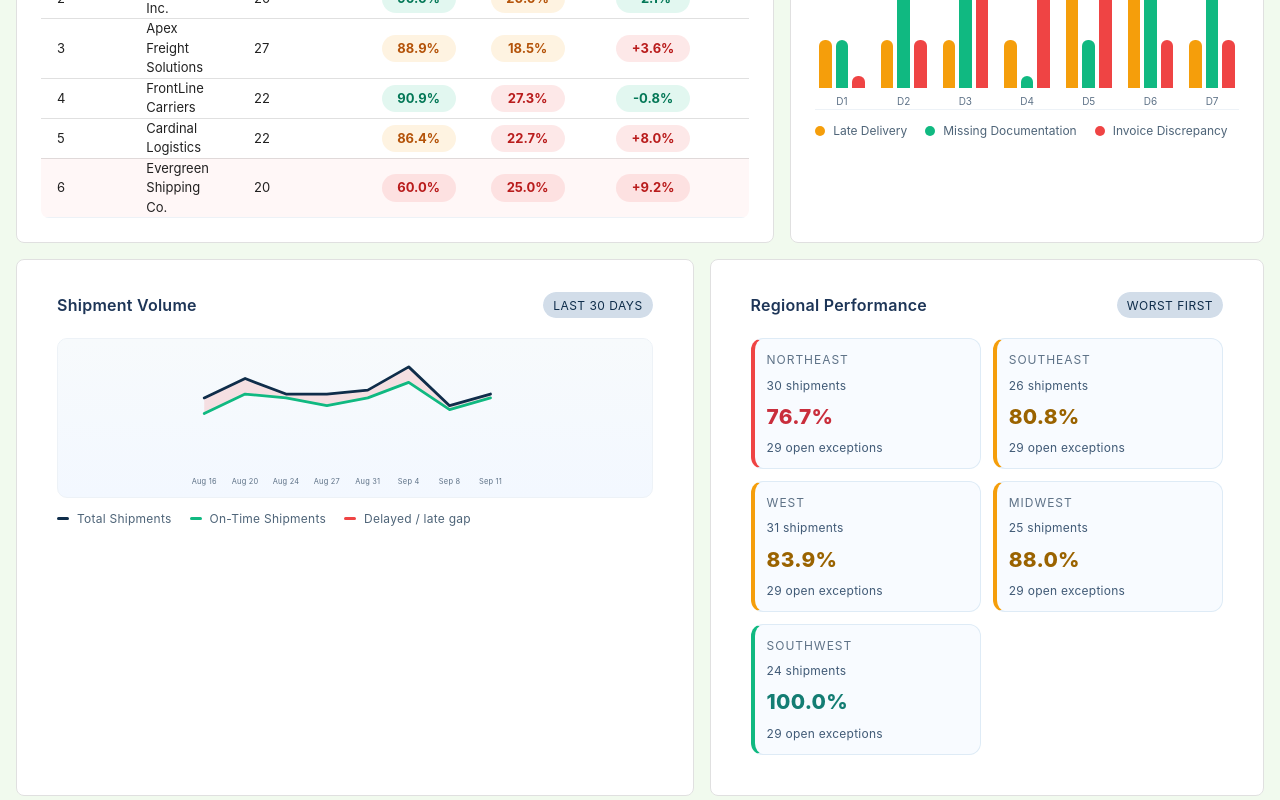
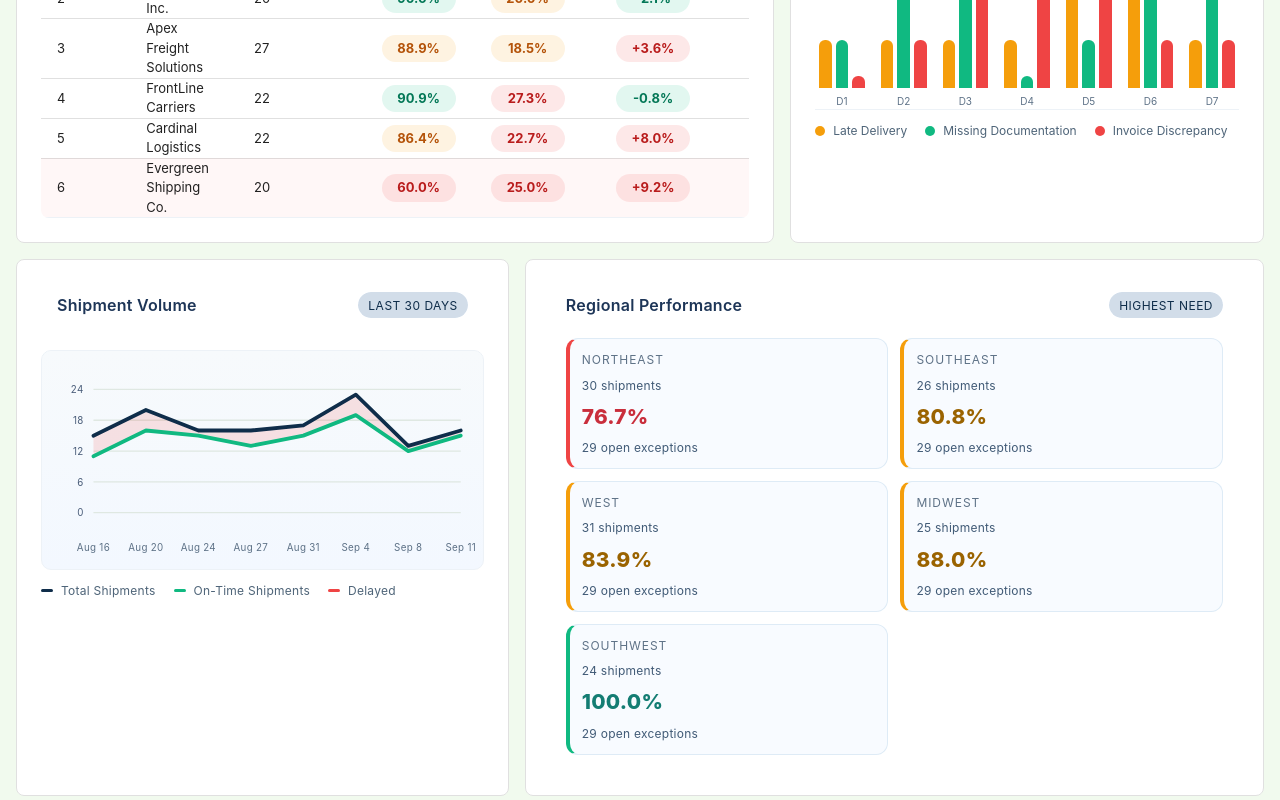
Before and after one commit to JoshuaT-Slalom/my-dashboard, a Vue app: page / in a window 1280 px wide. Shown: the part 576-1376 px from the top of the page. Built offline with nearby package versions, Linux system fonts and the light colour scheme.

Commit message:
Shipment volume graph and card adjustments

```diff
--- a/src/style.css
+++ b/src/style.css
@@ -336,7 +336,7 @@ p {
 }
 
 .secondary-grid {
-  grid-template-columns: 1.1fr 0.9fr;
+  grid-template-columns: 0.8fr 1.2fr;
   margin-bottom: 16px;
 }
 
@@ -603,11 +603,15 @@ tr.low-score {
 
 .volume-chart {
   width: 100%;
-  height: 160px;
+  height: 220px;
   display: block;
   background: linear-gradient(180deg, #f7fafc 0%, #f3f8ff 100%);
   border-radius: 10px;
   border: 1px solid #edf2f7;
+}
+
+.volume-panel .v-card-text {
+  padding: 12px 0 0;
 }
 
 .volume-line {
@@ -626,6 +630,16 @@ tr.low-score {
 
 .volume-axis text {
   fill: #5e7287;
+  font-size: 8px;
+}
+
+.volume-grid line {
+  stroke: #dfe8e2;
+  stroke-width: 1;
+}
+
+.volume-grid text {
+  fill: var(--color-slate);
   font-size: 8px;
 }
 
@@ -710,8 +724,7 @@ tr.low-score {
 
 @media (max-width: 1200px) {
   .summary-grid,
-  .primary-grid,
-  .secondary-grid {
+  .primary-grid {
     grid-template-columns: 1fr;
   }
 
@@ -732,3 +745,9 @@ tr.low-score {
     margin-left: auto;
   }
 }
+
+@media (max-width: 900px) {
+  .secondary-grid {
+    grid-template-columns: 1fr;
+  }
+}
--- a/src/views/HomeView.vue
+++ b/src/views/HomeView.vue
@@ -42,8 +42,8 @@
     </section>
 
     <section class="secondary-grid">
-      <v-card class="panel volume-panel" elevation="0"><v-card-title class="panel-header"><h2>Shipment Volume</h2><v-chip class="panel-tag" size="small">{{ durationLabel }}</v-chip></v-card-title><v-card-text><svg viewBox="0 0 360 170" class="volume-chart" aria-label="Shipment volume chart" role="img"><path :d="volumePaths.gap" class="volume-gap" /><path :d="volumePaths.total" class="volume-line total" /><path :d="volumePaths.onTime" class="volume-line ontime" /><g class="volume-axis"><text v-for="point in volumeSeries" :key="point.label" :x="point.x" y="156" text-anchor="middle">{{ point.label }}</text></g></svg><div class="chart-legend"><span><i class="line-swatch total" />Total Shipments</span><span><i class="line-swatch ontime" />On-Time Shipments</span><span><i class="line-swatch delayed" />Delayed / late gap</span></div></v-card-text></v-card>
-      <v-card class="panel regional-panel" elevation="0"><v-card-title class="panel-header"><h2>Regional Performance</h2><v-chip class="panel-tag" size="small">Worst first</v-chip></v-card-title><v-card-text><div class="regional-grid"><v-sheet v-for="region in regionalSummary" :key="region.region" class="region-card" :class="getStatusTone(region.onTimeRate)" border><div class="region-name">{{ region.region }}</div><div class="region-stat">{{ region.shipments.toLocaleString() }} shipments</div><div class="region-rate" :class="getStatusTone(region.onTimeRate)">{{ formatPercent(region.onTimeRate) }}</div><div class="region-open">{{ region.openExceptions }} open exceptions</div></v-sheet></div></v-card-text></v-card>
+      <v-card class="panel volume-panel" elevation="0"><v-card-title class="panel-header"><h2>Shipment Volume</h2><v-chip class="panel-tag" size="small">{{ durationLabel }}</v-chip></v-card-title><v-card-text><svg viewBox="0 0 360 170" class="volume-chart" aria-label="Shipment volume chart" preserveAspectRatio="none" role="img"><g class="volume-grid"><line v-for="tick in volumeAxis.ticks" :key="tick.value" x1="42" :y1="tick.y" x2="342" :y2="tick.y" /><text v-for="tick in volumeAxis.ticks" :key="`label-${tick.value}`" x="34" :y="tick.y + 3" text-anchor="end">{{ tick.value }}</text></g><path :d="volumePaths.gap" class="volume-gap" /><path :d="volumePaths.total" class="volume-line total" /><path :d="volumePaths.onTime" class="volume-line ontime" /><g class="volume-axis"><text v-for="point in volumeSeries" :key="point.label" :x="point.x" y="156" text-anchor="middle">{{ point.label }}</text></g></svg><div class="chart-legend"><span><i class="line-swatch total" />Total Shipments</span><span><i class="line-swatch ontime" />On-Time Shipments</span><span><i class="line-swatch delayed" />Delayed</span></div></v-card-text></v-card>
+      <v-card class="panel regional-panel" elevation="0"><v-card-title class="panel-header"><h2>Regional Performance</h2><v-chip class="panel-tag" size="small">Highest Need</v-chip></v-card-title><v-card-text><div class="regional-grid"><v-sheet v-for="region in regionalSummary" :key="region.region" class="region-card" :class="getStatusTone(region.onTimeRate)" border><div class="region-name">{{ region.region }}</div><div class="region-stat">{{ region.shipments.toLocaleString() }} shipments</div><div class="region-rate" :class="getStatusTone(region.onTimeRate)">{{ formatPercent(region.onTimeRate) }}</div><div class="region-open">{{ region.openExceptions }} open exceptions</div></v-sheet></div></v-card-text></v-card>
     </section>
   </main>
 </template>
@@ -95,7 +95,7 @@ const volumeSeries = computed(() => {
     const daysAgo = Math.floor((7 - index) * (days / 8))
     const date = new Date()
     date.setDate(date.getDate() - daysAgo)
-    return { total: 0, onTime: 0, index, label: formatter.format(date), x: 18 + index * 44 }
+    return { total: 0, onTime: 0, index, label: formatter.format(date), x: 42 + index * (300 / 7) }
   })
   filterShipments(shipments, filters).forEach((shipment) => {
     const daysAgo = (Date.now() - new Date(shipment.date_created).getTime()) / 86400000
@@ -108,11 +108,20 @@ const volumeSeries = computed(() => {
 
 const volumePaths = computed(() => {
   const data = volumeSeries.value
-  const maximum = Math.max(1, ...data.flatMap((point) => [point.total, point.onTime]))
-  const y = (value: number) => 126 - (value / maximum) * 96
+  const y = (value: number) => 126 - (value / volumeAxis.value.maximum) * 96
   const path = (key: 'total' | 'onTime') => data.map((point) => `${point.index ? 'L' : 'M'} ${point.x} ${y(point[key])}`).join(' ')
   const gap = `${path('total')} L ${data[data.length - 1].x} ${y(data[data.length - 1].onTime)} ${data.slice().reverse().map((point) => `L ${point.x} ${y(point.onTime)}`).join(' ')} Z`
   return { total: path('total'), onTime: path('onTime'), gap }
+})
+
+const volumeAxis = computed(() => {
+  const observedMaximum = Math.max(1, ...volumeSeries.value.flatMap((point) => [point.total, point.onTime]))
+  const step = Math.max(1, Math.ceil(observedMaximum / 4))
+  const maximum = step * 4
+  return {
+    maximum,
+    ticks: Array.from({ length: 5 }, (_, index) => ({ value: maximum - index * step, y: 30 + index * 24 })),
+  }
 })
 
 function compare(left: object, right: object, key: string, direction: 'asc' | 'desc') { const result = typeof Reflect.get(left, key) === 'number' && typeof Reflect.get(right, key) === 'number' ? Number(Reflect.get(left, key)) - Number(Reflect.get(right, key)) : String(Reflect.get(left, key)).localeCompare(String(Reflect.get(right, key))); return direction === 'asc' ? result : -result }
```
Also changed, not shown: 1 other file (tests, documents, lock files or other folders).
